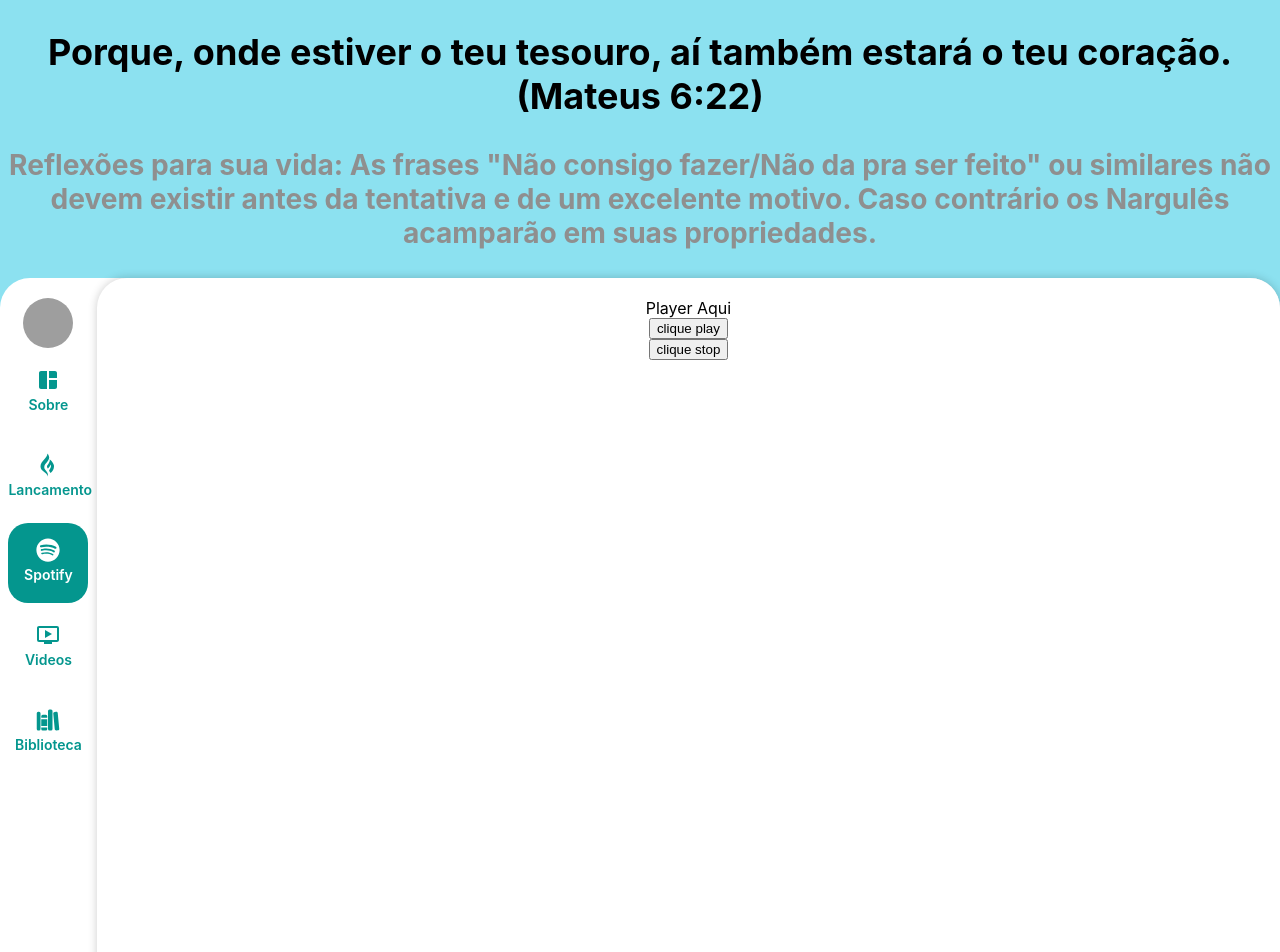
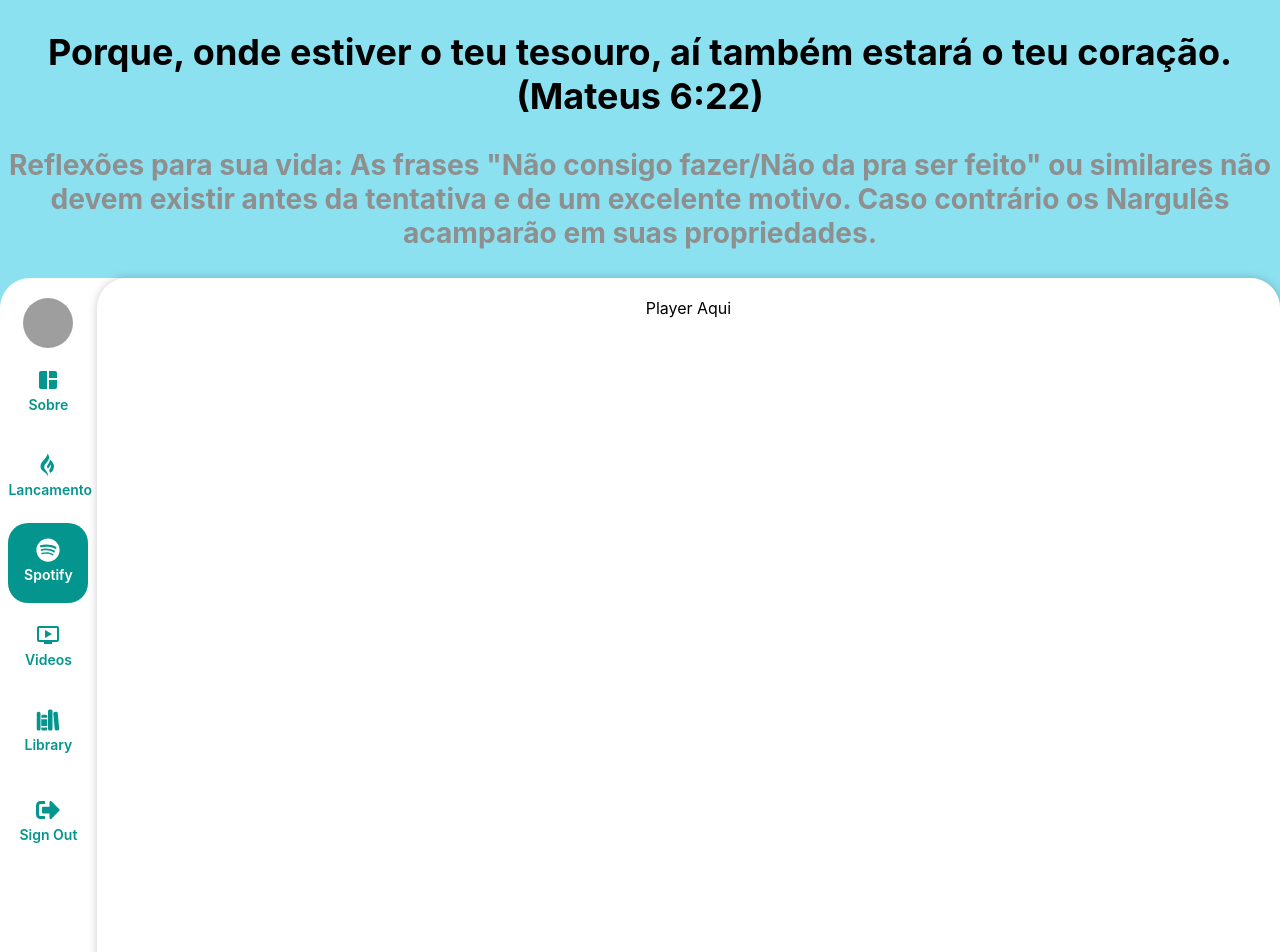
Before and after one commit to nandovbr/adrianojeronimo, a React (Create React App) app: page /player in a window 1280 px wide. Shown: the top 952 px of the page. Built offline with nearby package versions, Linux system fonts and the light colour scheme; no server answers; grey boxes are pictures that could not be loaded.

Commit message:
ajustes nas rotas

```diff
--- a/src/components/sidebar/index.jsx
+++ b/src/components/sidebar/index.jsx
@@ -4,7 +4,7 @@ import './sidebar.css';
 import SidebarButton from './sidebarButton';
 import { MdOndemandVideo, MdSpaceDashboard } from 'react-icons/md';
 import { IoLibrary } from 'react-icons/io5';
-import { FaGripfire, FaSpotify } from 'react-icons/fa';
+import { FaGripfire, FaSignOutAlt, FaSpotify } from 'react-icons/fa';
 import apiClient from '../../spotify';
 
 export default function Sidebar() {
@@ -20,9 +20,9 @@ export default function Sidebar() {
   return (
     <div className='sidebar-container'>
       <img
-        src={ image }
+        src={image}
         className="profile-img"
-        alt="Foto do Adriano Jeronimo"
+        alt="profile"
       />
 
       <div>
@@ -30,10 +30,10 @@ export default function Sidebar() {
         <SidebarButton title="Lancamento" to="/lancamento" icon={ <FaGripfire /> } />
         <SidebarButton title="Spotify" to="/player" icon={ <FaSpotify /> } />
         <SidebarButton title="Videos" to="/videos" icon={ <MdOndemandVideo /> } />
-        <SidebarButton title="Biblioteca" to="/library" icon={ <IoLibrary /> } />
+        <SidebarButton title="Library" to="/library" icon={ <IoLibrary /> } />
       </div>
 
-      {/* <SidebarButton title="Sign Out" to="/sobre" icon={ <FaSignOutAlt /> } /> */}
+        <SidebarButton title="Sign Out" to="/sobre" icon={ <FaSignOutAlt /> } />
     </div>
   )
 }
--- a/src/screens/home/index.jsx
+++ b/src/screens/home/index.jsx
@@ -1,5 +1,4 @@
 import { BrowserRouter as Router, Routes, Route } from 'react-router-dom';
-import { useState, useEffect } from 'react';
 import './home.css';
 import Library from '../library/index';
 import Sobre from '../sobre/index';
@@ -7,36 +6,10 @@ import Lancamento from '../lancamento/index';
 import Player from '../player/index';
 import Videos from '../videos/index';
 import Sidebar from '../../components/sidebar/index';
-import Login from '../auth/login';
-import { setClientToken } from '../../spotify';
 
 export default function Home() {
 
-  const [token, setTOken] = useState("");
-
-  // token de acesso e salva no localstorage
-  useEffect(() => {
-    const isToken = window.localStorage.getItem('token');
-    const hash = window.location.hash;
-    // console.log(hash.split('&')[0].split('=')[1]);
-
-    window.location.hash = "";
-
-    if (!isToken && !hash) {
-      const token = hash.split('&')[0].split('=')[1];
-      window.localStorage.setItem('token', token);
-      setTOken(token);
-      setClientToken(token)
-    } else {
-      setTOken(isToken);
-      setClientToken(isToken)
-    }
-  }, []);
-
-  return !token ? (
-    <Login />
-  ) : (
-
+  return (
     <Router>
       <div className="main-body">
         <Sidebar />
@@ -50,5 +23,6 @@ export default function Home() {
         </Routes>
       </div>
     </Router>
+
   )
 }
--- a/src/screens/player/index.jsx
+++ b/src/screens/player/index.jsx
@@ -1,21 +1,38 @@
 import React from 'react';
-import { Howl } from 'howler';
+import { useState, useEffect } from 'react';
+import Login from '../auth/login';
+import { setClientToken } from '../../spotify';
 
 export default function Player() {
 
-  const sound = new Howl({
-    src: ['musica-Adriano-mp3.mp3'],
-    html5: true,
-    format: ['mp3'],
-  });
 
-  return (
+  const [token, setToken] = useState("");
+
+  // token de acesso e salva no localstorage
+  useEffect(() => {
+    const isToken = window.localStorage.getItem('token');
+    const hash = window.location.hash;
+    // console.log(hash.split('&')[0].split('=')[1]);
+
+    window.location.hash = "";
+
+    if (!isToken && !hash) {
+      const token = hash.split('&')[0].split('=')[1];
+      window.localStorage.setItem('token', token);
+      setToken(token);
+      setClientToken(token)
+    } else {
+      setToken(isToken);
+      setClientToken(isToken)
+    }
+  }, []);
+
+  return !token ? (
+    <Login />
+  ) : (
     <>
       <div className="screen-container">
         Player Aqui
-        <button onClick={() => sound.play()}>clique play</button>
-        <button onClick={() => sound.stop()}>clique stop</button>
-
       </div>
     </>
   )
--- a/src/spotify.jsx
+++ b/src/spotify.jsx
@@ -2,21 +2,20 @@ import axios from 'axios';
 
 const authEndpoint = 'https://accounts.spotify.com/authorize?';
 const clientId = '589da3bc70f140cca701c6a84fb2abbc';
-const redirectUri = 'http://localhost:3000'; // alterar quando for para o site real
-
+const redirectUri = 'http://localhost:3000';
 const scopes = ['user-library-read', 'playlist-read-private'];
 
 export const loginEndpoint = `${authEndpoint}client_id=${clientId}&redirect_uri=${redirectUri}&scope=${scopes.join(
-  "%20"
+  '%20'
 )}&response_type=token&show_dialog=true`;
 
 const apiClient = axios.create({
-  baseURL: "https://api.spotify.com/v1/",
+  baseURL: 'https://api.spotify.com/v1',
 });
 
 export const setClientToken = (token) => {
   apiClient.interceptors.request.use(async function (config) {
-    config.headers.Authorization = "Bearer " + token;
+    config.headers.Authorization = 'Bearer ' + token;
     return config;
   });
 };
```
